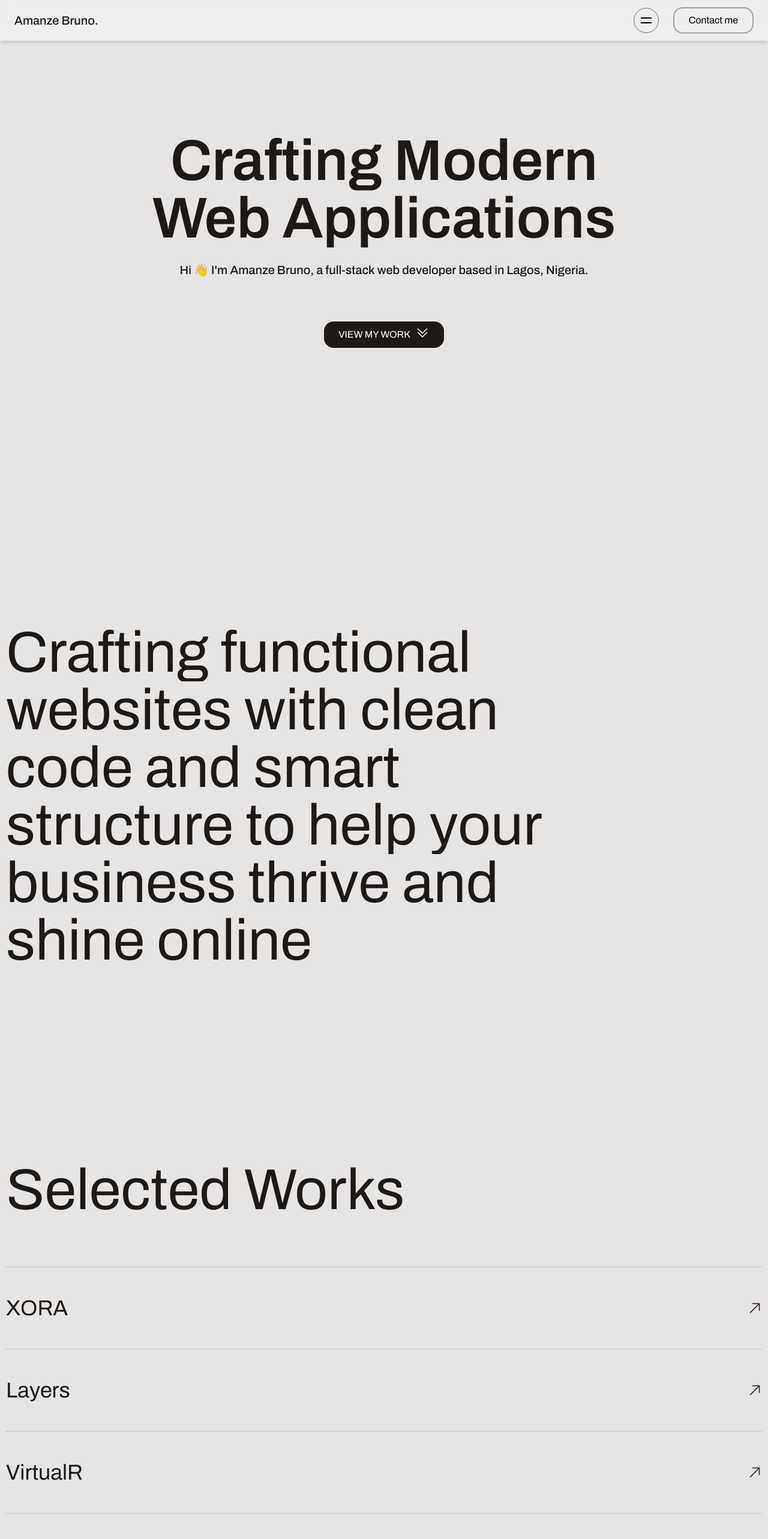
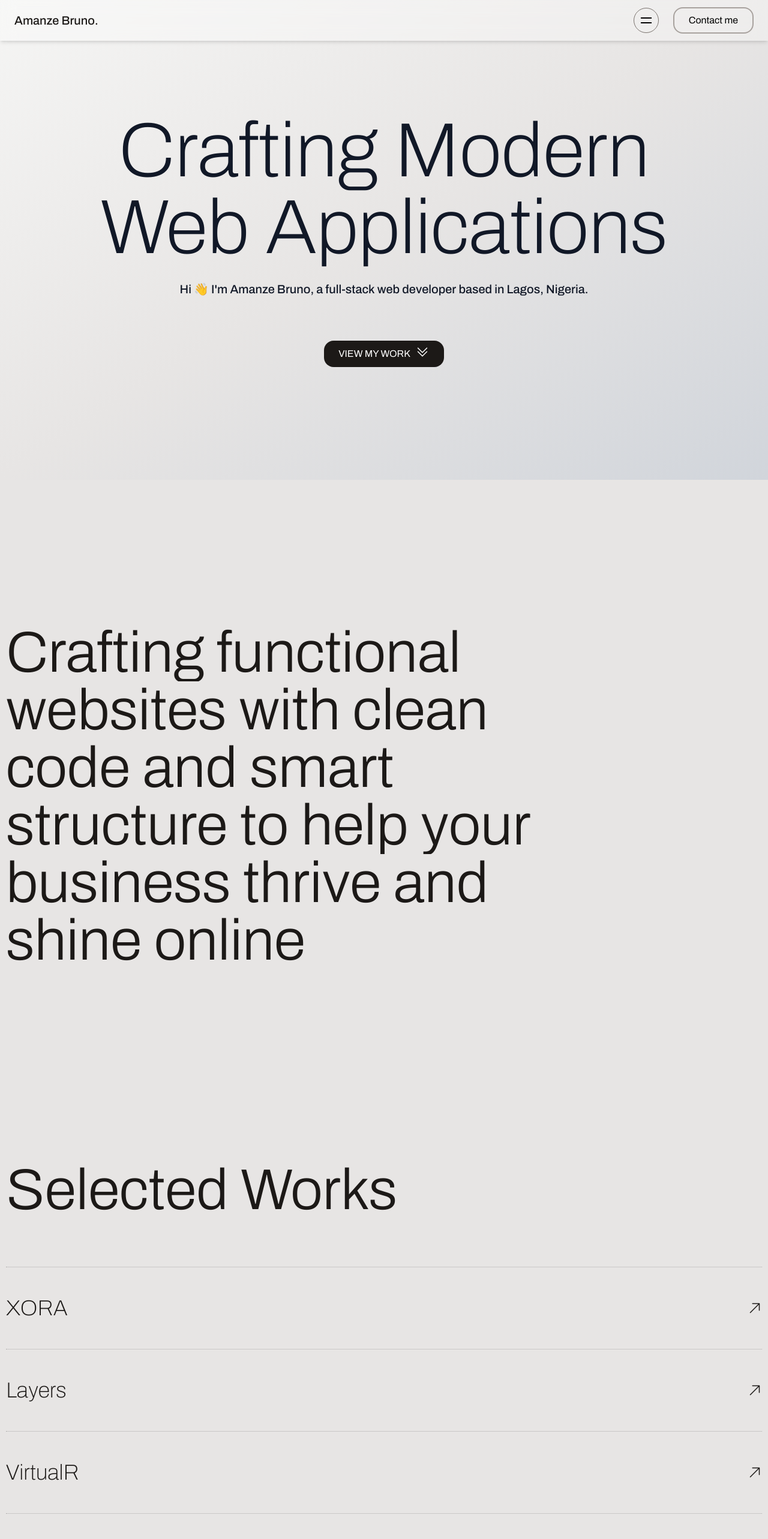
Before and after one commit to amanzecodes/port-v1, a Next.js app: page / in a window 1280 px wide. Shown: the top 2566 px of the page at 60% size. Built offline with nearby package versions, Linux system fonts and the light colour scheme.

Commit message:
updated the animations for the page

```diff
--- a/src/app/components/About.tsx
+++ b/src/app/components/About.tsx
@@ -39,20 +39,20 @@ const About = () => {
             viewport={{ once: true }}
           >
             <div className="flex flex-col gap-6">
-              <p className="text-xl md:text-2xl lg:text-4xl">
+              <p className="text-xl md:text-2xl lg:text-4xl font-extralight">
                 "I build modern, responsive websites and full-stack applications
                 for businesses and personal brands. With expertise in Next.js,
                 Framer Motion, and Express.js, I create fast, visually
                 appealing, and user-friendly web experiences—seamlessly handling
                 both frontend and backend development.
               </p>
-              <p className="text-xl md:text-2xl lg:text-4xl">
+              <p className="text-xl md:text-2xl lg:text-4xl font-extralight">
                 Beyond coding, I enjoy gaming, exploring emerging tech trends,
                 and listening to Amapiano. I admire Mark Zuckerberg&apos;s
                 impact on the tech industry and strive to surpass expectations
                 in my own journey.
               </p>
-              <p className="text-xl md:text-2xl lg:text-4xl">
+              <p className="text-xl md:text-2xl lg:text-4xl font-extralight">
                 Always eager to learn, I seek opportunities for growth."
               </p>
             </div>
--- a/src/app/components/Faq.tsx
+++ b/src/app/components/Faq.tsx
@@ -1,19 +1,22 @@
+"use client"
 import React from "react";
+import { AnimatePresence, motion } from "framer-motion";
+import { twMerge } from "tailwind-merge";
 const faqs = [
   {
-    question: "How can I contact you?",
+    question: "Can I collaborate with you on a project?",
     answer:
-      "You can reach me through my email, LinkedIn, or the contact form on my website. I typically respond within 24 hours.",
+      "Absolutely! I'm always open to working on exciting projects with like-minded developers, designers, and entrepreneurs. If you have a cool idea or need an extra hand on something, feel free to reach out—I’d love to hear about it!",
   },
   {
     question: "What do you specialize in?",
     answer:
-      "I specialize in full-stack web development, working primarily with Next.js, TypeScript, Tailwind CSS, Node.js, and MongoDB.",
+      "Web development, SaaS product building, e-commerce solutions, payment gateway integration,",
   },
   {
-    question: "Are you available for freelance work or internships?",
+    question: "Are you available for freelance work?",
     answer:
-      "Yes! I am open to freelance projects, internships, and collaborations that align with my expertise.",
+      "Yes! I am open to freelance projects, collaborations that align with my expertise.",
   },
   {
     question: "Can I hire you to build a website or web app?",
@@ -23,6 +26,7 @@ const faqs = [
 ];
 
 const Faq = () => {
+  const [selectIndex, setSelectIndex] = React.useState<number | null>(null);
   return (
     <section
       id="faqs"
@@ -31,14 +35,22 @@ const Faq = () => {
       <div className="container">
         <h2 className="text-4xl md:text-7xl lg:text-8xl">FAQS</h2>
         <div className="mt-10 md:mt-16 lg:mt-20">
-          {faqs.map(({ question, answer }) => (
+          {faqs.map(({ question, answer }, index) => (
             <div
               key={question}
-              className="border-t border-stone-400 border-dotted py-6 md:py-8 lg:py-10 last:border-b"
+              className="border-t border-stone-400 border-dotted cursor-pointer py-6 md:py-8 lg:py-10 last:border-b relative isolate group/faq"
+              onClick={() => {
+                if(index === selectIndex) {
+                  setSelectIndex(null)
+                } else {
+                  setSelectIndex(index)
+                }
+              }}
             >
-              <div className="flex items-center justify-between gap-4">
-                <div className="text-2xl md:text-3xl lg:text-4xl">{question}</div>
-                <div className="inline-flex items-center justify-center size-11 border border-stone-400 rounded-full shrink-0">
+              <div className={twMerge("absolute h-0 w-full bottom-0 bg-stone-300 -z-10 group-hover/faq:h-full transition-all duration-700", index === selectIndex && "h-full")}></div>
+              <div className={twMerge("flex items-center justify-between gap-4 transition-all duration-700 group-hover/faq:lg:px-8", index === selectIndex && "lg:px-8")}>
+                <div className="text-2xl md:text-3xl lg:text-4xl font-extralight">{question}</div>
+                <div className={twMerge("inline-flex items-center justify-center size-11 cursor-pointer border border-stone-400 rounded-full shrink-0 transition duration-300 bg-stone-200", index === selectIndex && "rotate-45") }>
                   <svg
                     xmlns="http://www.w3.org/2000/svg"
                     fill="none"
@@ -55,6 +67,19 @@ const Faq = () => {
                   </svg>
                 </div>
               </div>
+              <AnimatePresence>
+              {index === selectIndex && (
+                 <motion.div
+                 className="overflow-hidden lg:px-8"
+                 initial={{ height: 0 }}
+                 animate={{ height: "auto" }}
+                  exit={{ height: 0 }}
+                  transition={{ duration: .7, ease: "easeOut" }}
+                 >
+                 <p className="text-xl mt-4">{answer}</p>
+               </motion.div>
+              )}
+             </AnimatePresence>
             </div>
           ))}
         </div>
--- a/src/app/components/Hero.tsx
+++ b/src/app/components/Hero.tsx
@@ -24,13 +24,17 @@ const Hero = () => {
   }, []);
 
   return (
-    <section id="hero" className="flex items-center justify-center px-4 sm:px-6 md:px-8 lg:px-12 min-h-screen text-center">
-      <div className="w-full max-w-4xl container">
+    <section
+      id="hero"
+       className="flex items-center justify-center px-4 sm:px-6 md:px-8 lg:px-12 min-h-screen text-center
+  bg-gradient-to-br from-stone-100 via-stone-200 to-gray-300 text-gray-900"
+    >
+      <div className="w-full max-w-6xl container">
         <motion.h1
           initial={{ opacity: 0 }}
           animate={{ opacity: 1 }}
           ref={titleScope}
-          className="text-4xl sm:text-5xl md:text-7xl lg:text-8xl font-semibold leading-tight"
+          className="text-4xl sm:text-5xl md:text-7xl lg:text-9xl font-extralight leading-tight"
         >
           Crafting Modern Web <span>Applications</span>
         </motion.h1>
--- a/src/app/components/Intro.tsx
+++ b/src/app/components/Intro.tsx
@@ -31,7 +31,7 @@ const Intro: FC = () => {
   return (
     <section id="intro" className="py-24 mt-12 md:py-32 lg:py-40 md:mt-16 lg:mt-20" ref={scope}>
       <div className="container text-wrap">
-        <h2 className="text-3xl md:text-6xl lg:text-8xl lg:w-[80%] font-normal leading-tight">
+        <h2 className="text-3xl md:text-6xl lg:text-8xl lg:w-[80%] font-light leading-tight">
           Crafting functional websites with clean code and smart structure to
           help your business thrive and shine online
         </h2>
--- a/src/app/components/Projects.tsx
+++ b/src/app/components/Projects.tsx
@@ -17,14 +17,14 @@ const Projects: FC = () => {
   return (
     <section id="projects" className="py-24 md:py-32 lg:py-40">
       <div className="container">
-        <h2 className="text-4xl md:text-7xl lg:text-8xl">Selected Works</h2>
+        <h2 className="text-4xl md:text-7xl lg:text-8xl font-light">Selected Works</h2>
         <div className="mt-10 md:mt-16 lg:mt-20">
           {projects.map(({ name, image, href }) => (
             <a
               href={href}
               key={name}
               target="_blank"
-              className="border-black/25 border-t last:border-b border-dotted py-6 md:py-8 lg:py-12 flex flex-col relative group/project"
+              className="border-black/25 font-thin border-t last:border-b border-dotted py-6 md:py-8 lg:py-12 flex flex-col relative group/project"
             >
               <div className="absolute bottom-0 left-0 w-full h-0 group-hover/project:h-full transition-all duration-700 bg-stone-300"></div>
               <div className="relative">
--- a/src/app/layout.tsx
+++ b/src/app/layout.tsx
@@ -11,7 +11,7 @@ const archivo = Archivo({
 })
 
 export const metadata: Metadata = {
-  title: "Amanze Jnr.",
+  title: "Amanze Jnr. Portfolio",
   description: "Amanze Bruno's Portfolio",
 };
 
--- a/tailwind.config.ts
+++ b/tailwind.config.ts
@@ -38,7 +38,7 @@ module.exports = {
         center: true,
         padding: {
           DEFAULT: "10px",
-          sm: "5px",
+          sm: "7px",
           lg: "10px",
         },
       },
```
Also changed, not shown: public/MY-ICON.jpg (added).
